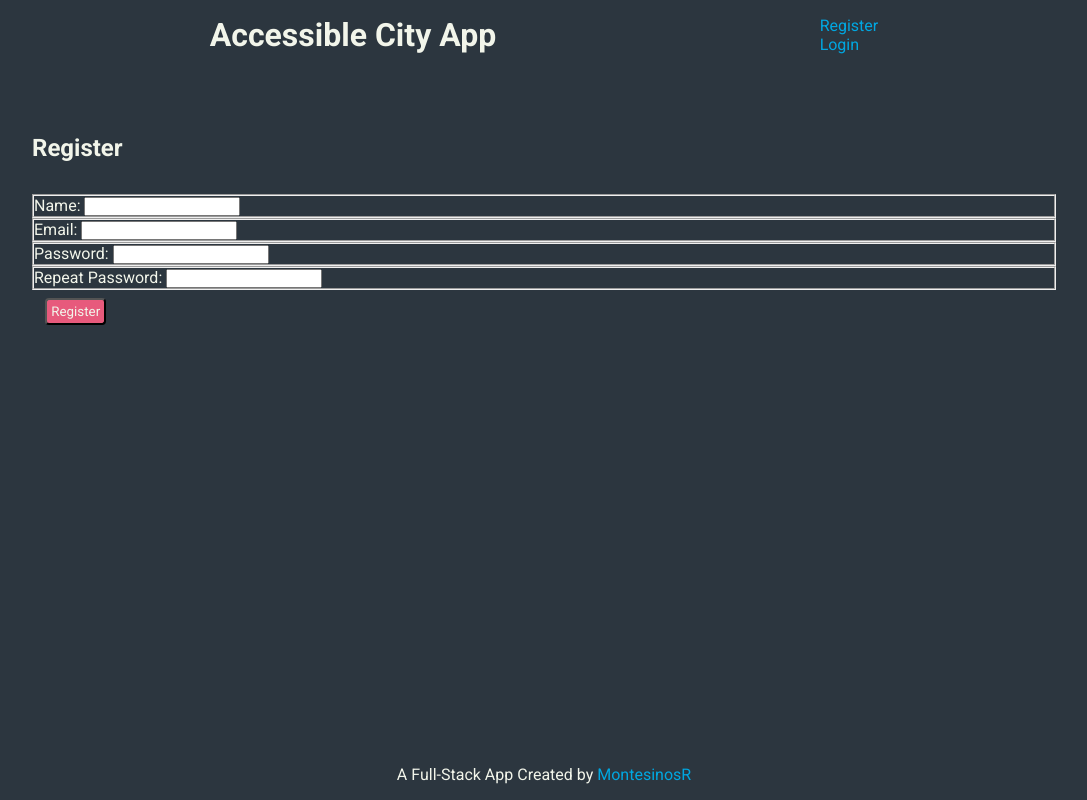
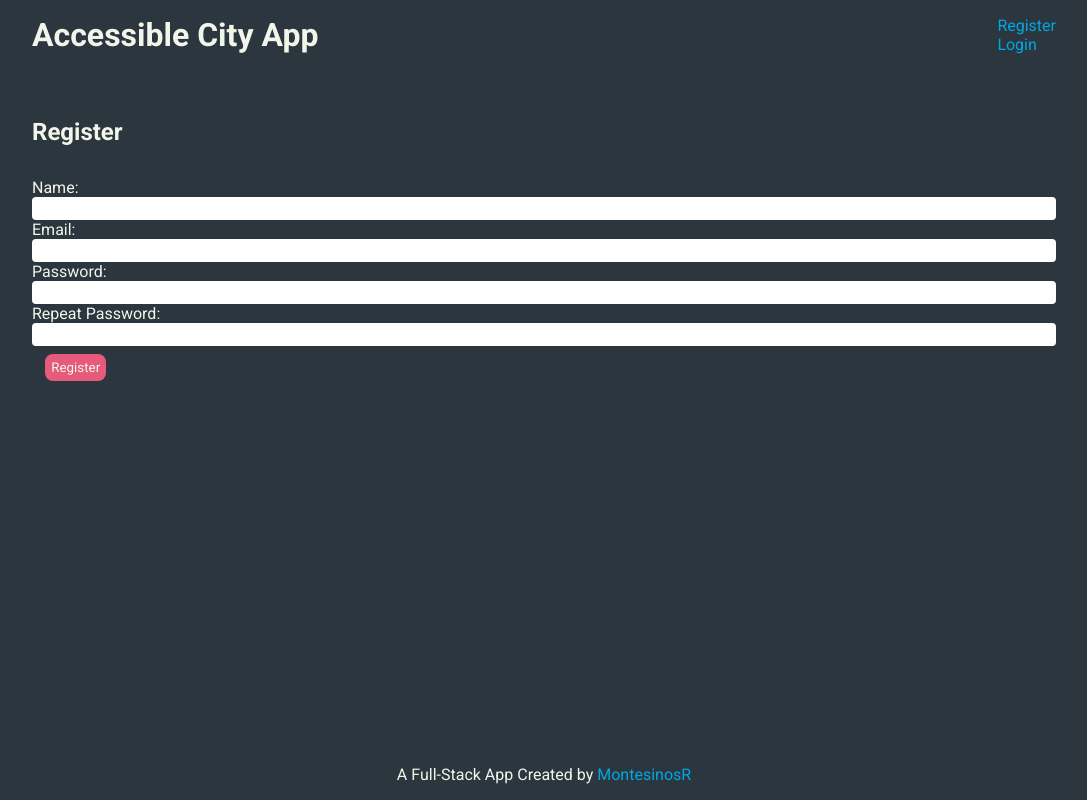
Before and after one commit to MontesinosR/AccesibleCity-FrontEnd, a React (Create React App) app: page /register in a window 1280 px wide. Shown: the whole page, without its empty margins (96-1183 px from the left). Built offline with nearby package versions, Linux system fonts and the light colour scheme.

Commit message:
changes-in-styles

```diff
--- a/src/components/Entry/style.css
+++ b/src/components/Entry/style.css
@@ -1,7 +1,6 @@
 @import url("https://fonts.googleapis.com/css2?family=Roboto:wght@400;700");
 
 * {
-  margin: 0;
   padding: 0;
   box-sizing: border-box;
   font-family: "Roboto", sans-serif;
@@ -11,7 +10,7 @@
   overflow: hidden;
   height: 200px;
   max-width: 100vw; /* No consigo ajustarlo al ancho de la ventana. Idealmente cada card ocuparía el mismo ancho que el header */
-
+  margin-bottom: 1em;
   background-color: var(--gunmetal);
   color: var(--ivory);
   box-shadow: 0 0 15px rgba(0, 0, 0, 0.2);
@@ -59,6 +58,6 @@ button {
   background-color: #e75a7c;
   color: #f2f5ea;
   margin-top: 8px;
-  padding: 4px;
-  border-radius: 4px;
+  padding: 6px;
+  border-radius: 8px;
 }
--- a/src/components/EntryForm.js
+++ b/src/components/EntryForm/EntryForm.js
@@ -1,6 +1,7 @@
+import "./style.css";
 import { useContext, useState, useRef } from "react";
-import { AuthContext } from "../context/AuthContext";
-import { sendEntryService, editEntryService } from "../services";
+import { AuthContext } from "../../context/AuthContext";
+import { sendEntryService, editEntryService } from "../../services";
 import { useNavigate } from "react-router-dom";
 
 export const EntryForm = ({ addEntry, entry }) => {
@@ -94,7 +95,9 @@ export const EntryForm = ({ addEntry, entry }) => {
     <form onSubmit={entry ? editEntry : createEntry}>
       <h1>Add new Entry</h1>
       <fieldset>
-        <label htmlFor="title">Title: </label>
+        <label className="label" htmlFor="title">
+          Title:{" "}
+        </label>
         <input
           type="text"
           id="title"
@@ -105,7 +108,9 @@ export const EntryForm = ({ addEntry, entry }) => {
         />
       </fieldset>
       <fieldset>
-        <label htmlFor="description">Description: </label>
+        <label className="label" htmlFor="description">
+          Description:{" "}
+        </label>
         <input
           type="text"
           id="description"
@@ -116,7 +121,9 @@ export const EntryForm = ({ addEntry, entry }) => {
         />
       </fieldset>
       <fieldset>
-        <label htmlFor="image">Image (optional): </label>
+        <label className="label" htmlFor="image">
+          Image (optional):{" "}
+        </label>
         <input type="file" id="image" name="image" ref={imageInputRef} />
       </fieldset>
       <fieldset>
@@ -131,7 +138,9 @@ export const EntryForm = ({ addEntry, entry }) => {
         />
       </fieldset>
       <fieldset>
-        <label htmlFor="neighborhood">Neighborhood: </label>
+        <label className="label" htmlFor="neighborhood">
+          Neighborhood:{" "}
+        </label>
         <input
           type="text"
           id="neighborhood"
@@ -142,7 +151,9 @@ export const EntryForm = ({ addEntry, entry }) => {
         />
       </fieldset>
       <fieldset>
-        <label htmlFor="status">Status: </label>
+        <label className="label" htmlFor="status">
+          Status:{" "}
+        </label>
         <select
           id="status"
           name="status"
--- /dev/null
+++ b/src/components/EntryForm/style.css
@@ -0,0 +1,14 @@
+* {
+  border: none;
+}
+
+.label {
+  margin-bottom: 4px;
+}
+
+input {
+  width: 100%;
+  padding: 4px;
+  border-radius: 4px;
+  border-color: var(--cerulean-crayola);
+}
--- a/src/components/Header/style.css
+++ b/src/components/Header/style.css
@@ -2,11 +2,10 @@
 
 .header {
   display: flex;
-  justify-content: space-around;
+  justify-content: space-between;
   align-items: center;
-  min-width: 80%;
-  padding: 1rem;
-
+  width: 80%;
+  margin-top: 1em;
   background-color: var(--gunmetal);
   color: var(--ivory);
 }
--- a/src/pages/EditEntryPage.js
+++ b/src/pages/EditEntryPage.js
@@ -1,7 +1,7 @@
 import { useParams } from "react-router-dom";
 import useEntry from "../hooks/useEntry";
 import { ErrorMessage } from "../components/ErrorMesage";
-import { EntryForm } from "../components/EntryForm";
+import { EntryForm } from "../components/EntryForm/EntryForm";
 
 export const EditEntryPage = () => {
   const { id } = useParams();
--- a/src/pages/HomePage.js
+++ b/src/pages/HomePage.js
@@ -1,6 +1,6 @@
 import { useContext } from "react";
 import { AuthContext } from "../context/AuthContext";
-import { EntryForm } from "../components/EntryForm";
+import { EntryForm } from "../components/EntryForm/EntryForm";
 import useEntries from "../hooks/useEntries";
 import { EntriesList } from "../components/EntriesList";
 import { ErrorMessage } from "../components/ErrorMesage";
```
